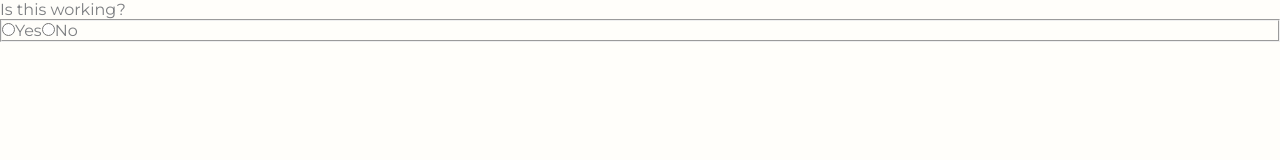
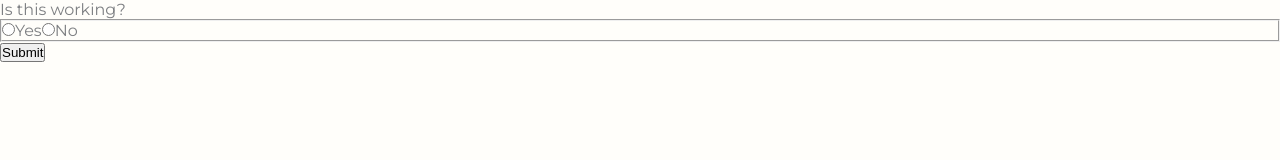
Before and after one commit to RickV85/secret_shopper, a Next.js app: page /secret_shopper in a window 1280 px wide. Shown: the top 160 px of the page. Built offline with nearby package versions, Linux system fonts and the light colour scheme.

Commit message:
Set up test submit

```diff
--- a/src/app/secret_shopper/page.js
+++ b/src/app/secret_shopper/page.js
@@ -14,16 +14,37 @@ export default function SecretShopper() {
     });
   };
 
+  const handleSubmit = async () => {
+    // API call to post to api/send_email
+    try {
+      const res = await fetch("/api/send_email", {
+        method: "POST",
+        headers: {
+          "Content-Type": "application/json",
+        },
+        body: JSON.stringify(responses),
+      });
+      if (res.ok) {
+        console.log(res);
+        return res;
+      } else {
+        throw new Error(res);
+      }
+    } catch (error) {
+      alert(error);
+    }
+  };
+
   return (
     <main>
-      <form onSubmit={"handleSubmit"}>
+      <form onSubmit={handleSubmit}>
         {/* Create reuseable components that render Yes/No, multiple choice questions, and text inputs
-        then map over an array of questions/available responses with type to inidicate which component to use */}
+        then map over an array of questions/available responses with type to indicate which component to use */}
         {/* legend and fieldset for all questions */}
         <legend>Is this working?</legend>
         <fieldset>
           <input
-            id="yes"
+            id="q1-yes"
             name="q1"
             value={"Yes"}
             type="radio"
@@ -32,7 +53,7 @@ export default function SecretShopper() {
           />
           <label htmlFor="yes">Yes</label>
           <input
-            id="no"
+            id="q1-no"
             name="q1"
             value={"No"}
             type="radio"
@@ -41,6 +62,7 @@ export default function SecretShopper() {
           />
           <label htmlFor="no">No</label>
         </fieldset>
+        <button role="submit">Submit</button>
       </form>
     </main>
   );
```
